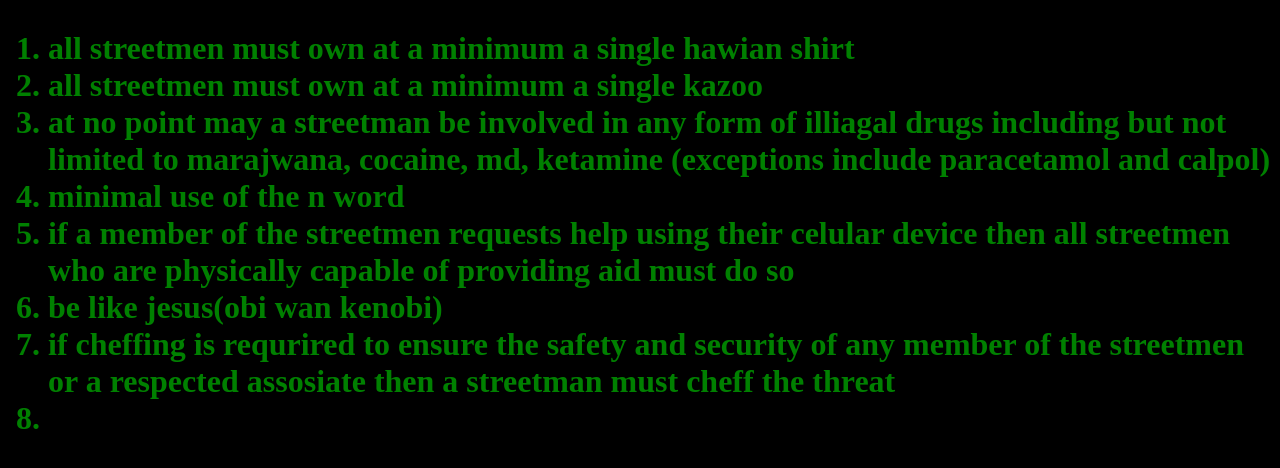
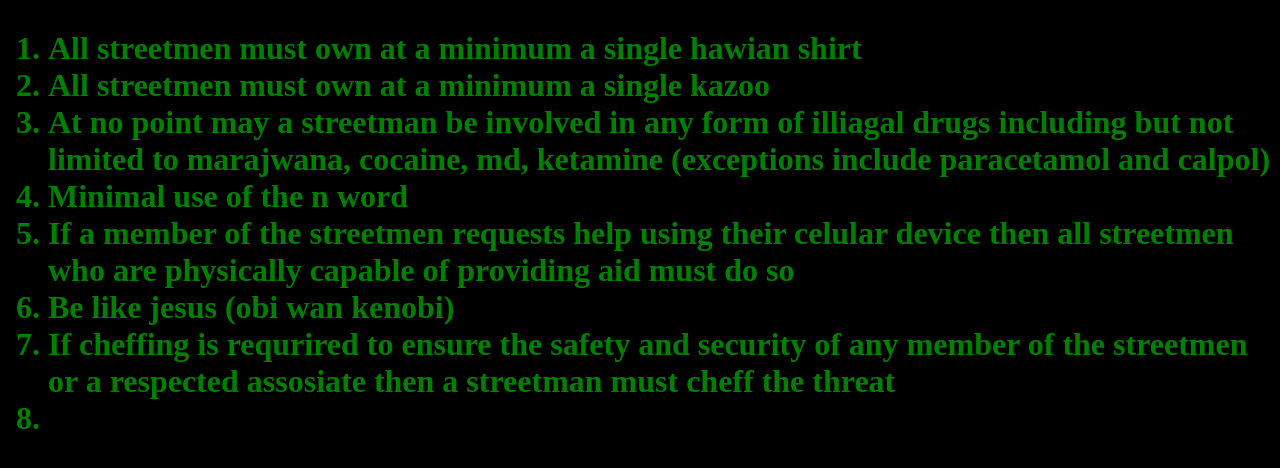
Before and after one commit to ajcrosbie/streetMenHQ, a plain HTML site: page index.html in a window 1280 px wide. Shown: the part 60-528 px from the top of the page. Drawn offline with Linux system fonts and the light colour scheme.

Commit message:
adeded nice letters

```diff
--- a/index.html
+++ b/index.html
@@ -9,18 +9,18 @@
     <h1> <b>STREET MEN CORE RULES </b></h1>
     <h1>
         <ol>
-            <li>all streetmen must own at a minimum a single hawian shirt</li>
-            <li>all streetmen must own at a minimum a single kazoo</li>
-            <li>at no point may a streetman be involved in any form of illiagal drugs including but not limited to
+            <li>All streetmen must own at a minimum a single hawian shirt</li>
+            <li>All streetmen must own at a minimum a single kazoo</li>
+            <li>At no point may a streetman be involved in any form of illiagal drugs including but not limited to
                 marajwana, cocaine,
                 md, ketamine (exceptions include paracetamol and calpol)
             </li>
-            <li>minimal use of the n word</li>
-            <li>if a member of the streetmen requests help using their celular device then all streetmen
+            <li>Minimal use of the n word</li>
+            <li>If a member of the streetmen requests help using their celular device then all streetmen
                 who are physically capable of providing aid must do so
             </li>
-            <li>be like jesus(obi wan kenobi)</li>
-            <li>if cheffing is requrired to ensure the safety and security of any member of the streetmen or a respected
+            <li>Be like jesus (obi wan kenobi)</li>
+            <li>If cheffing is requrired to ensure the safety and security of any member of the streetmen or a respected
                 assosiate then a streetman must cheff the threat </li>
             <li>
 
```
